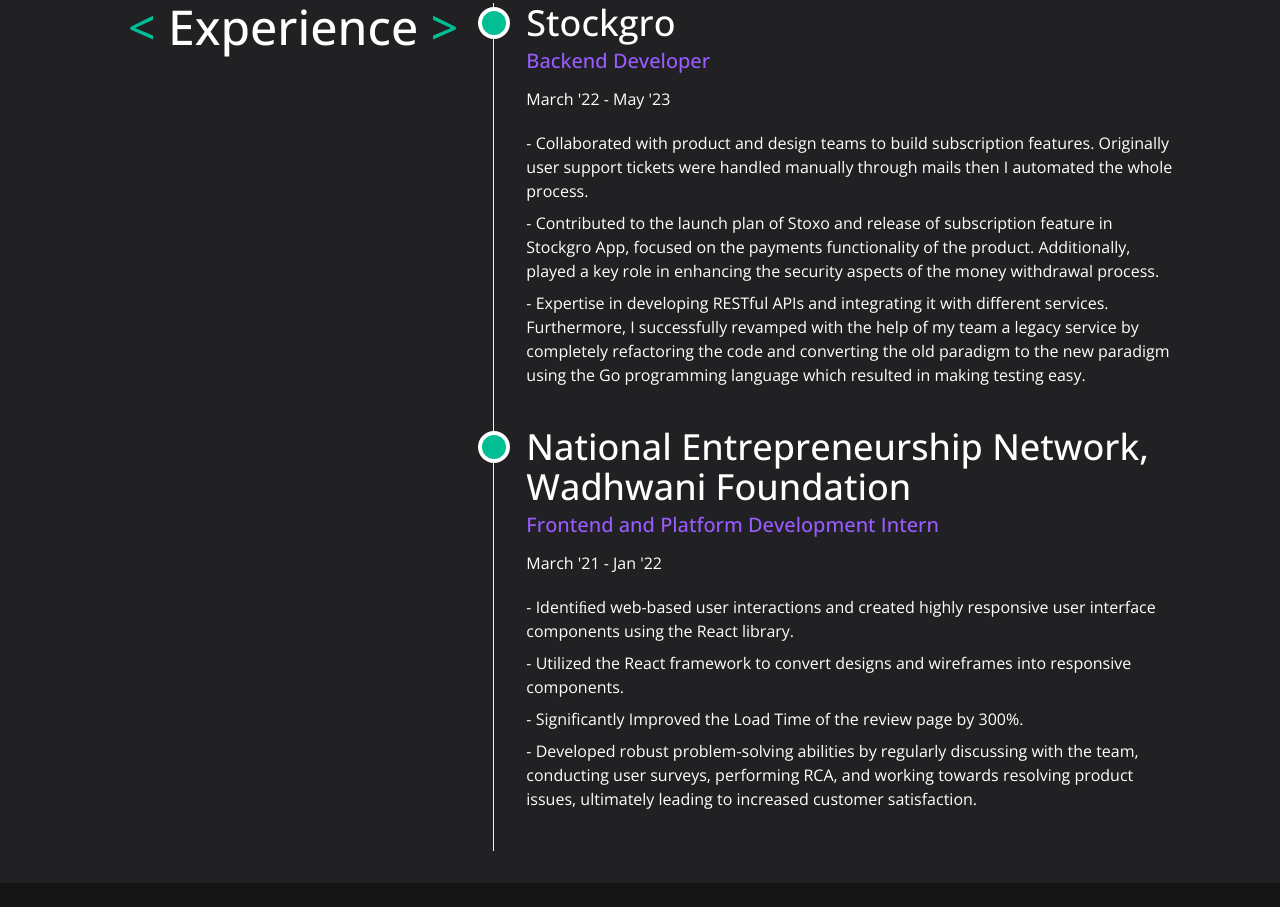
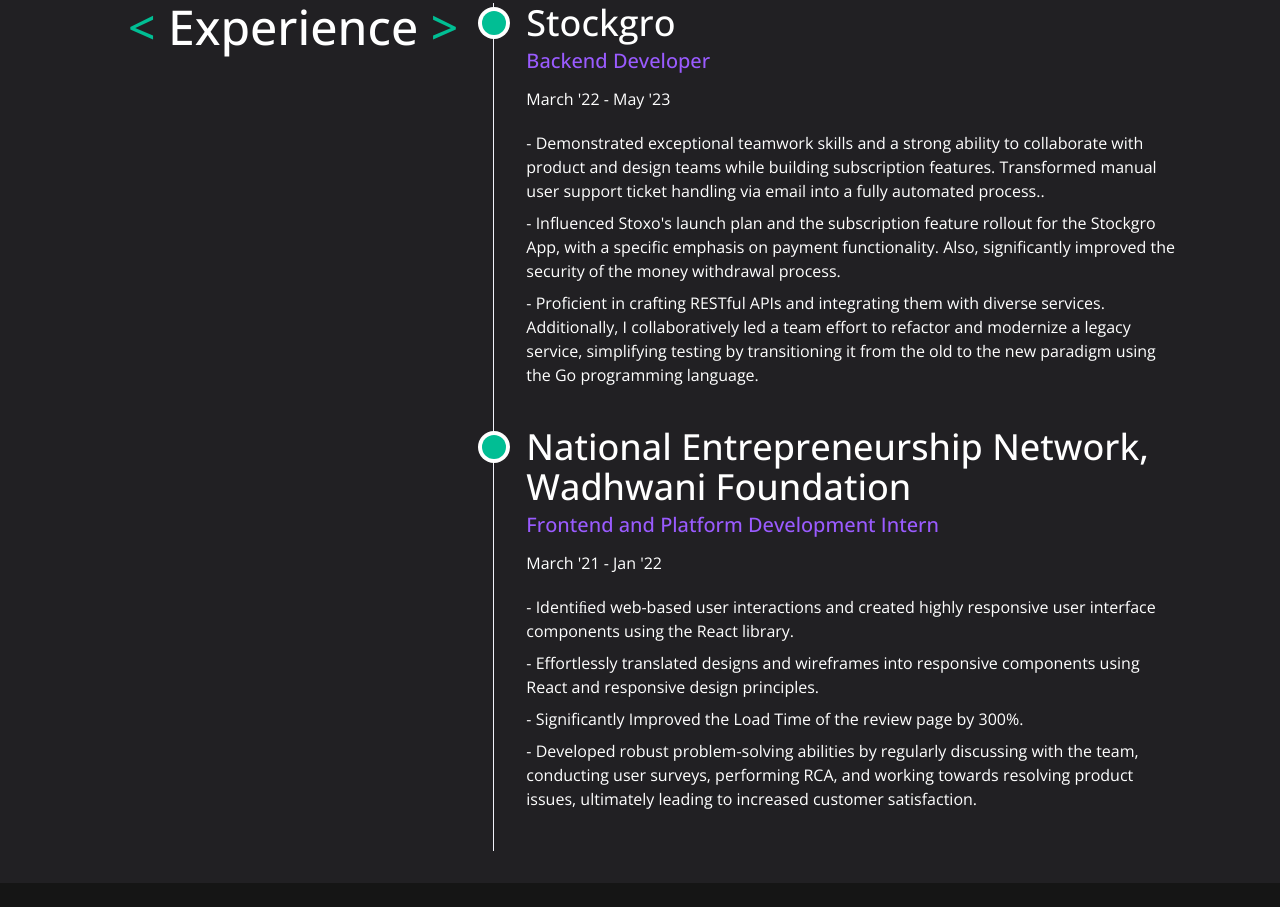
Before and after one commit to anujaagarwal/portfolio, a website: page src/index.html in a window 1280 px wide. Shown: the part 1229-2136 px from the top of the page. Drawn offline with nearby package versions, Linux system fonts and the light colour scheme.

Commit message:
added new resume

```diff
--- a/src/index.html
+++ b/src/index.html
@@ -54,7 +54,7 @@
         <div class="flex gap-4 mt-12 md:mt-8 self-center">
           <button
             class="py-3 text-sm duration-100 border rounded-md bg-soft text-slate-100 px-9 border-purple active:translate-y-1">
-            <a target="_blank" href="../Res.pdf"> Resume </a>
+            <a target="_blank" href="../Anuja Resume.pdf"> Resume </a>
           </button>
         </div>
       </div>
@@ -136,11 +136,14 @@
           <h5 class="text-sm md:text-base font-normal mt-3"> March '22 - May '23 </h5>
           <ul class="mt-5">
             <li class="before:content-['-'] text-sm md:text-base font-light mt-2">
-                Collaborated with product and design teams to build subscription features. Originally user support tickets were handled manually through mails then I automated the whole process.</li>
+                Demonstrated exceptional teamwork skills and a strong ability to
+                collaborate with product and design teams while building subscription
+                features. Transformed manual user support ticket handling via email
+                into a fully automated process..</li>
             <li class="before:content-['-'] text-sm md:text-base font-light mt-2">
-                Contributed to the launch plan of Stoxo and release of subscription feature in Stockgro App, focused on the payments functionality of the product. Additionally, played a key role in enhancing the security aspects of the money withdrawal process. </li>
+              Influenced Stoxo's launch plan and the subscription feature rollout for the Stockgro App, with a specific emphasis on payment functionality. Also, significantly improved the security of the money withdrawal process. </li>
             <li class="before:content-['-'] text-sm md:text-base font-light mt-2">
-                Expertise in developing RESTful APIs and integrating it with different services. Furthermore, I successfully revamped with the help of my team a legacy service by completely refactoring the code and converting the old paradigm to the new paradigm using the Go programming language which resulted in making testing easy.
+              Proficient in crafting RESTful APIs and integrating them with diverse services. Additionally, I collaboratively led a team effort to refactor and modernize a legacy service, simplifying testing by transitioning it from the old to the new paradigm using the Go programming language.
             </li>
           </ul>
         </article>
@@ -160,7 +163,7 @@
             <li class="before:content-['-'] text-sm md:text-base font-light mt-2">
               Identiﬁed web-based user interactions and created highly responsive user interface components using the React library. </li>
             <li class="before:content-['-'] text-sm md:text-base font-light mt-2">
-                Utilized the React framework to convert designs and wireframes into responsive components. </li>
+              Effortlessly translated designs and wireframes into responsive components using React and responsive design principles. </li>
             <li class="before:content-['-'] text-sm md:text-base font-light mt-2">
               Significantly Improved the Load Time of the review page by 300%. </li>
             <li class="before:content-['-'] text-sm md:text-base font-light mt-2">
```
Also changed, not shown: 2 other files.
